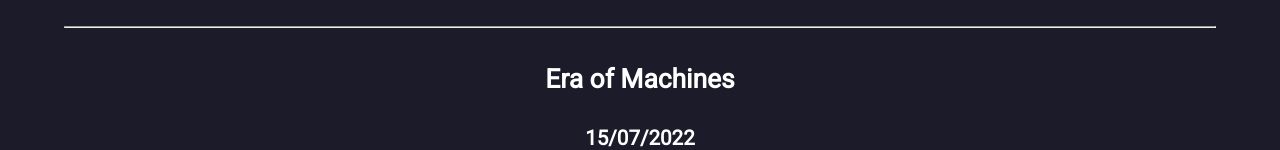
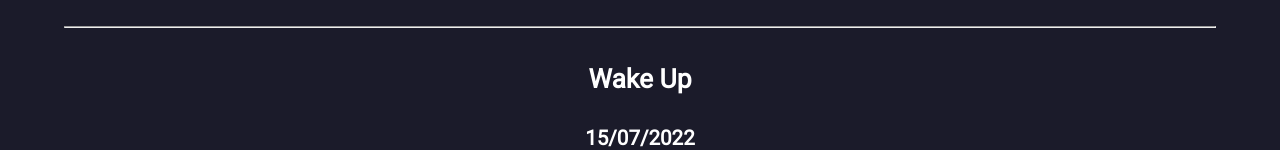
Before and after one commit to mancun07/NextJSJackets2, a Next.js app: page /videos in a window 1280 px wide. Shown: the part 188-338 px from the top of the page. Built offline with nearby package versions, Linux system fonts and the light colour scheme.

Commit message:
a new commit

```diff
--- a/pages/videos/index.js
+++ b/pages/videos/index.js
@@ -8,7 +8,7 @@ const DummyVideos = [
       id: v4(),
       url:
         "https://youtu.be/0Wyx98yoe6c?enablejsapi=1&origin=http://localhost:3000",
-      title: "Era of Machines",
+      title: "Wake Up",
       date: "15/07/2022",
       venue: "Spring Drive - Wake up (Official music video)",
     },
```
